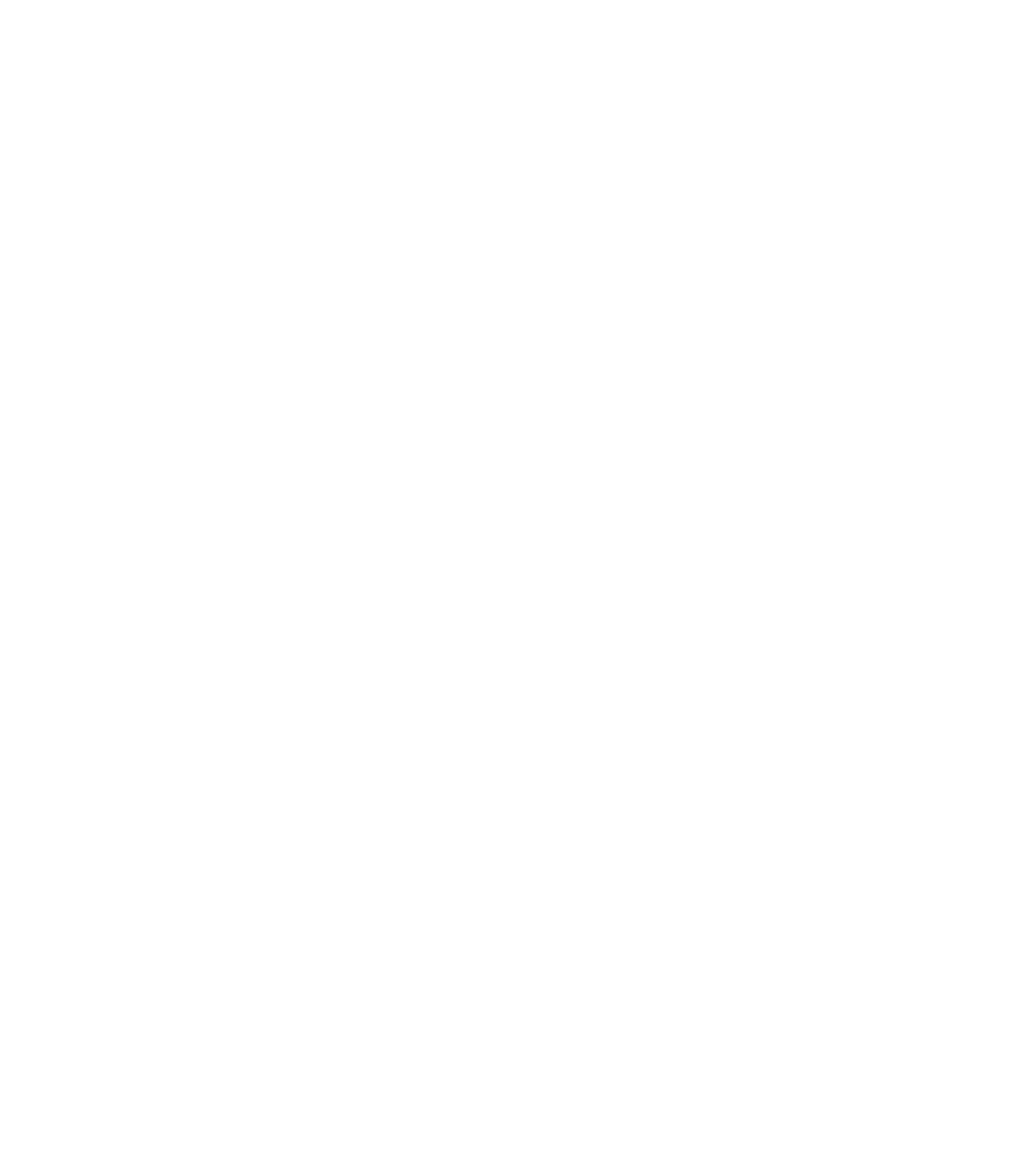
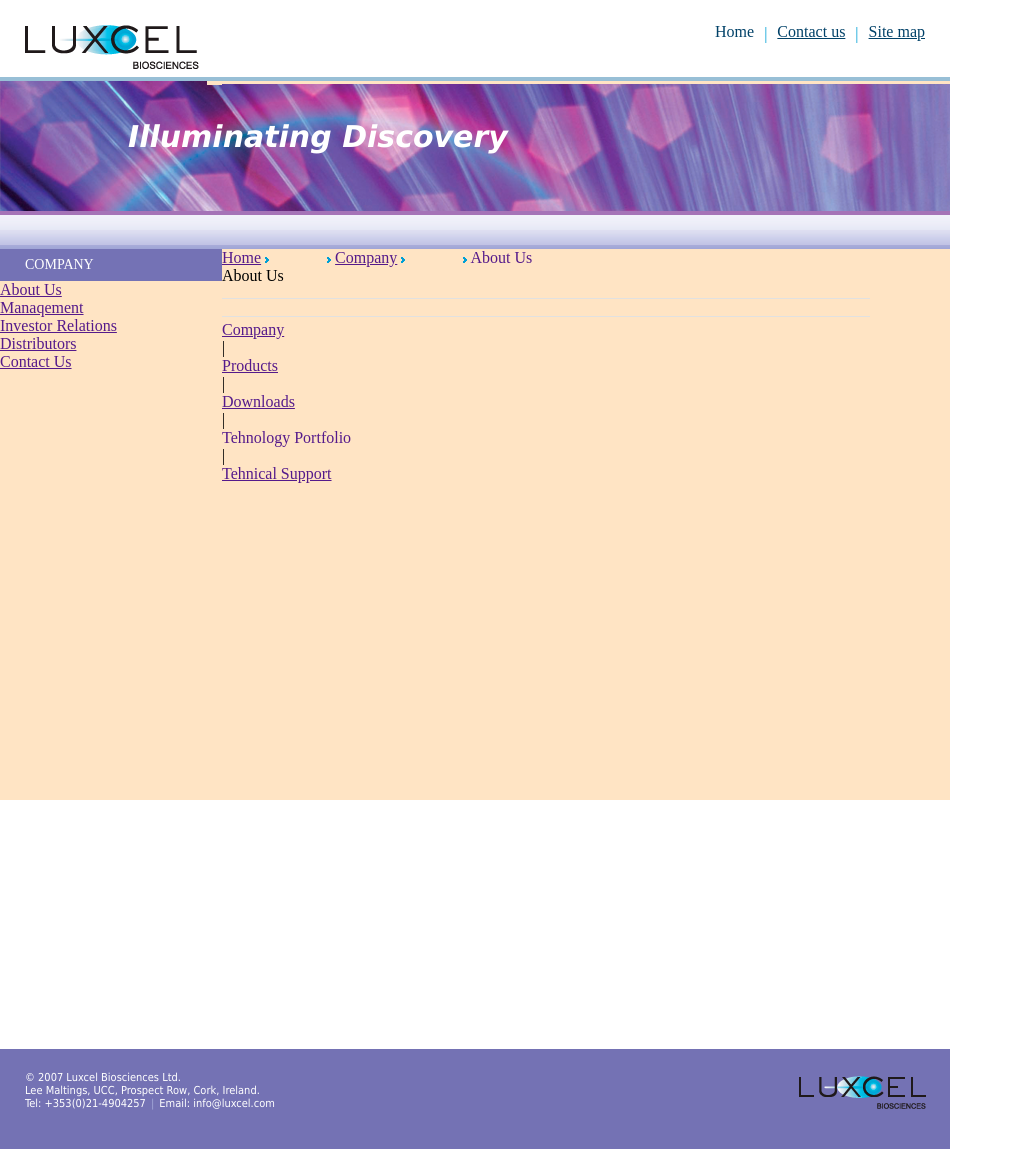
Before and after one commit to Dewlar/training-layout-2, a plain HTML site: page index.html in a window 1280 px wide. Shown: the whole page, without its empty margins (0-1013 px from the left). Before the commit the page ends 800 px from the top, so only its background shows below. Drawn offline with Linux system fonts and the light colour scheme.

Commit message:
add some work (menu & footer)

```diff
--- /dev/null
+++ b/fonts.css
@@ -0,0 +1,4 @@
+@font-face {
+    font-family: myriadpro; /* Имя шрифта */
+    src: url(/fonts/MYRIADPRO-SEMIBOLDIT.OTF); /* Путь к файлу со шрифтом */
+   }
--- a/index.html
+++ b/index.html
@@ -4,18 +4,88 @@
     <meta charset="UTF-8" />
     <title>layout2</title>
     <link rel="stylesheet" type="text/css" href="styles.css" />
+    <link rel="stylesheet" type="text/css" href="fonts.css" />
   </head>
 
   <body>
+    <!-- main site wrapper-->
+    <div class="wrapper">
+      <!-- header -->
       <header>
+        <div class="header">
+          <img src="/images/header-logo.png" />
+          <div class="button-group">
+            <a href="" class="active-link">Home</a>
+            <div class="link-separator">|</div>
+            <a href="">Contact us</a>
+            <div class="link-separator">|</div>
+            <a href="">Site map</a>
+          </div>
+        </div>
+        <div class="header-background">
+          <!-- <img src="/images/header-background.png" /> -->
+          <p>Illuminating Discovery</p>
+        </div>
+        <img src="/images/header-purple-line.png" />
+        <!-- horizontal navigation -->
+        <div class="horizontal-menu"></div>
+      </header>
 
-      </header>
-      <div>
-
+      <!-- main part of site -->
+      <div class="main">
+        <!-- left menu -->
+        <div class="left-menu">
+          <p>COMPANY</p>
+          <ul>
+            <li><a href="">About Us</a></li>
+            <li><a href="">Manaqement</a></li>
+            <li><a href="">Investor Relations</a></li>
+            <li><a href="">Distributors</a></li>
+            <li><a href="">Contact Us</a></li>
+          </ul>
+        </div>
+        <!-- content section -->
+        <div class="main-content">
+          <div class="top-menu">
+            <a href="">Home</a>
+            <img src="/images/center-arrows.png" />
+            <a href="">Company</a>
+            <img src="/images/center-arrows.png" />
+            <a href="" class="active-link">About Us</a>
+          </div>
+          <div class="content">
+            <p>About Us</p>
+            <img src="/images/center-underline.png" />
+            <div class="article"></div>
+            <div class="article"></div>
+            <img src="/images/center-underline.png" />
+            <div class="bottom-menu">
+              <a href="">Company</a>
+              <div class="link-separator">|</div>
+              <a href="">Products</a>
+              <div class="link-separator">|</div>
+              <a href="">Downloads</a>
+              <div class="link-separator">|</div>
+              <a href="" class="active-link">Tehnology Portfolio</a>
+              <div class="link-separator">|</div>
+              <a href="">Tehnical Support</a>
+            </div>
+          </div>
+        </div>
       </div>
-
-      <footer>
-
-      </footer>
+      <!-- footer -->
+      <div class="footer">
+        <div class="text-block">
+          <p>© 2007 Luxcel Biosciences Ltd.</p>
+          <p>Lee Maltings, UCC, Prospect Row, Cork, Ireland.</p>
+          <div class="contacts">
+            <p>Tel: +353(0)21-4904257</p>
+            <div class="link-separator">|</div>
+            <p>Email: info@luxcel.com</p>
+          </div>
+        </div>
+        <img src="/images/footer-logo.png" />
+      </div>
+    </div>
   </body>
 </html>
--- a/styles.css
+++ b/styles.css
@@ -0,0 +1,123 @@
+*{
+    margin: 0;
+    padding: 0;
+    box-sizing: border-box;
+}
+
+.active-link{
+    text-decoration: none;
+}
+
+header{
+    display: grid;
+    /* flex-direction: column; */
+}
+
+.wrapper{
+    display: grid;
+    width: 950px;
+    height: 100vh;
+    background-color: bisque;
+}
+
+.header-background{
+    background-image: url(/images/header-background.png);
+    /* margin-top: -20px; */
+    height: 130px;
+}
+
+.header-background p {
+    font-size: 30px;
+    font-family: Verdana, Geneva, Tahoma, sans-serif;
+    font-weight: bolder;
+    font-style: italic;
+    color: white;
+    margin: 38px 0 0 128px;
+}
+
+.horizontal-menu{
+    background-image: url(/images/horizontal-menu-background.png);
+    height: 34px;
+}
+
+.header{
+    display: flex;
+    /* background-color: white; */
+    height: 81px;
+    /* padding: 25px 25px 0 25px; */
+    background-image: url(/images/header-white-background.png);
+    /* z-index: 1000; */
+    /* margin-bottom: 0px; */
+}
+
+.header img{
+    width: 174px;
+    height: 44px;
+    margin: 25px auto 0 25px;
+}
+
+.button-group{
+    display: flex;
+    /* background-color: teal; */
+    margin: 25px 25px 25px 0;
+}
+.button-group a{
+    line-height: 14px;
+    color: #004168;
+}
+
+.button-group .link-separator{
+    margin: 0 10px 0 10px;
+    color: #00A0D6;
+}
+
+.main{
+    display: flex;
+    height: 100vh;
+}
+
+.left-menu{
+    width: 222px;
+}
+
+.left-menu p{
+    /* line-height: 30px; */
+    /* text-align: center; */
+    font-size: 14px;
+    padding: 8px 0 8px 25px;
+    background-color: #7472B5;
+    color: white;
+}
+
+.footer{
+    display: flex;
+    height: 100px;
+    background-color: #7472B4;
+}
+
+.footer .text-block{
+    font-size: 11px;
+    line-height: 13px;
+    height: 39px;
+    /* background-color: violet; */
+    font-family: Tahoma;
+    font-weight: regular;
+    margin: 22px auto 0 25px;
+    color: white;
+}
+
+.footer .link-separator{
+    float: none;
+    color: #A3A8D7;
+    margin: 0 5px 0 5px;
+}
+
+.footer .contacts{
+    display: flex;
+}
+
+.footer img{
+    width: 127px;
+    height: 33px;
+    margin: 27px 24px 0 0;
+}
```
Also changed, not shown: fonts/MYRIADPRO-SEMIBOLDIT.OTF (added), images/header-white-background.png (added).
